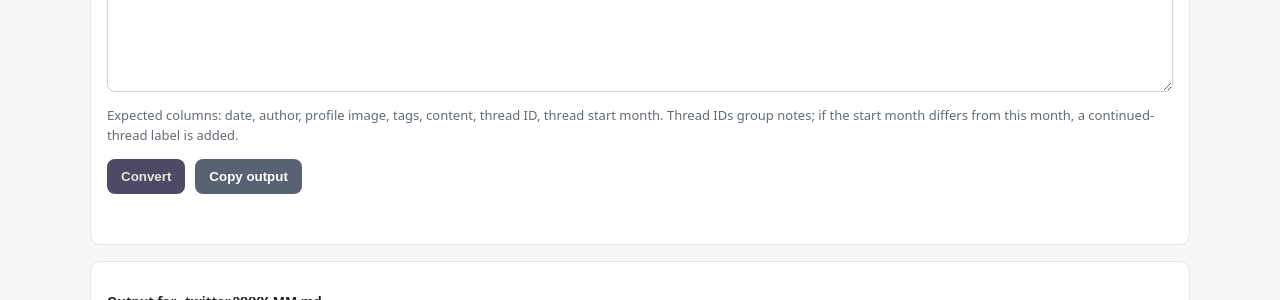
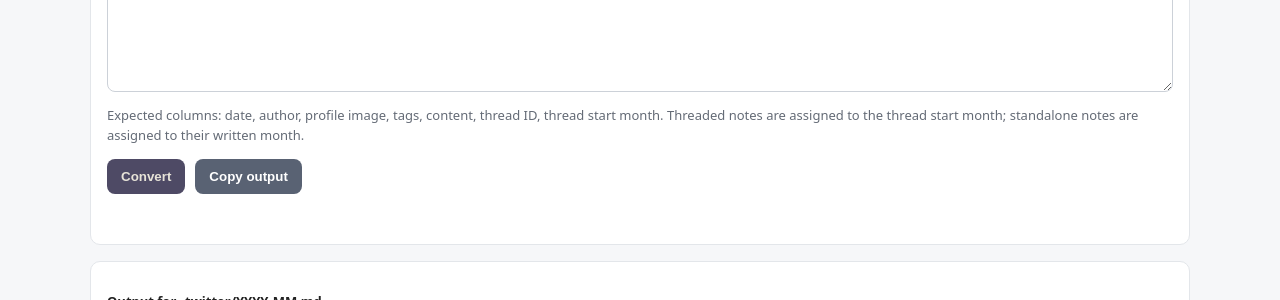
Before and after one commit to mistynocturn-design/dekade-archive, a Jekyll site: the page tools/twitter-converter.html, which Jekyll copies as it is, in a window 1280 px wide. Shown: the part 515-815 px from the top of the page. Built offline with Jekyll 4.4.1, drawn with Linux system fonts in a browser that asks for light colours.

Commit message:
Sort Twitter threads by origin month

```diff
--- a/tools/twitter-converter.html
+++ b/tools/twitter-converter.html
@@ -39,7 +39,7 @@
   <section class="panel">
     <label for="input">Paste spreadsheet rows</label>
     <textarea id="input" placeholder="Copy columns A:G from Google Sheets, then paste here."></textarea>
-    <p class="hint">Expected columns: date, author, profile image, tags, content, thread ID, thread start month. Thread IDs group notes; if the start month differs from this month, a continued-thread label is added.</p>
+    <p class="hint">Expected columns: date, author, profile image, tags, content, thread ID, thread start month. Threaded notes are assigned to the thread start month; standalone notes are assigned to their written month.</p>
     <div class="actions">
       <button id="convertBtn" type="button">Convert</button>
       <button class="secondary" id="copyBtn" type="button">Copy output</button>
```
Also changed, not shown: other parts of tools/twitter-converter.html (+9 -2 lines), _twitter/2026-07.md (+1 -1 lines).
